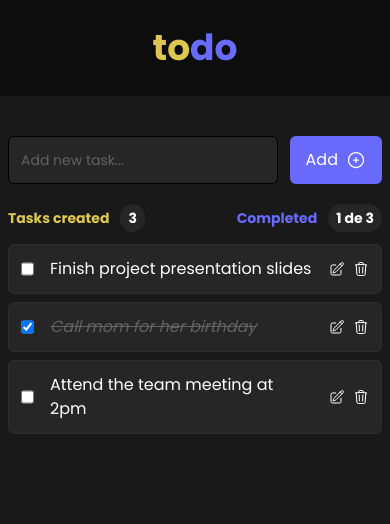
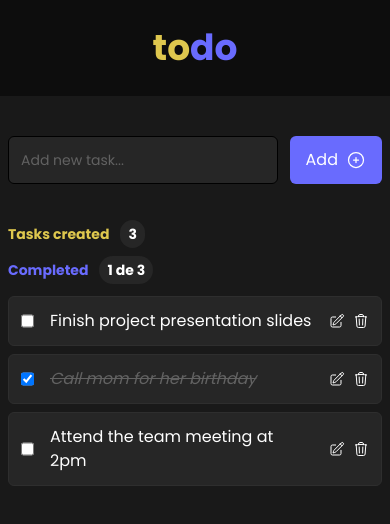
Before and after one commit to ivanherreradev/todo-context, a React (Vite) app: page / in a window 390 px wide. Shown: the top 524 px of the page. Built offline with nearby package versions, Linux system fonts and the light colour scheme.

Commit message:
changes styles

```diff
--- a/src/components/Data.tsx
+++ b/src/components/Data.tsx
@@ -15,14 +15,14 @@ const Data = () => {
   }, 0)
 
   return (
-    <div className="flex flex-row justify-between mx-auto w-full max-w-3xl mb-4">
-      <p className="font-bold text-[#DEC74E] text-sm">
+    <div className="flex flex-col sm:flex-row justify-between mx-auto w-full max-w-3xl mb-4">
+      <p className="font-bold text-[#DEC74E] text-sm mt-4">
         Tasks created{' '}
         <span className="bg-[#262626] py-1 px-2 rounded-l-full rounded-r-full text-white ml-2">
           {totalTasks}
         </span>
       </p>
-      <p className="font-bold text-[#696BFE] text-sm">
+      <p className="font-bold text-[#696BFE] text-sm mt-4">
         Completed{' '}
         <span className="bg-[#262626] py-1 px-2 rounded-l-full rounded-r-full text-white ml-2">
           {countCompletedTasks} de {totalTasks}
```
